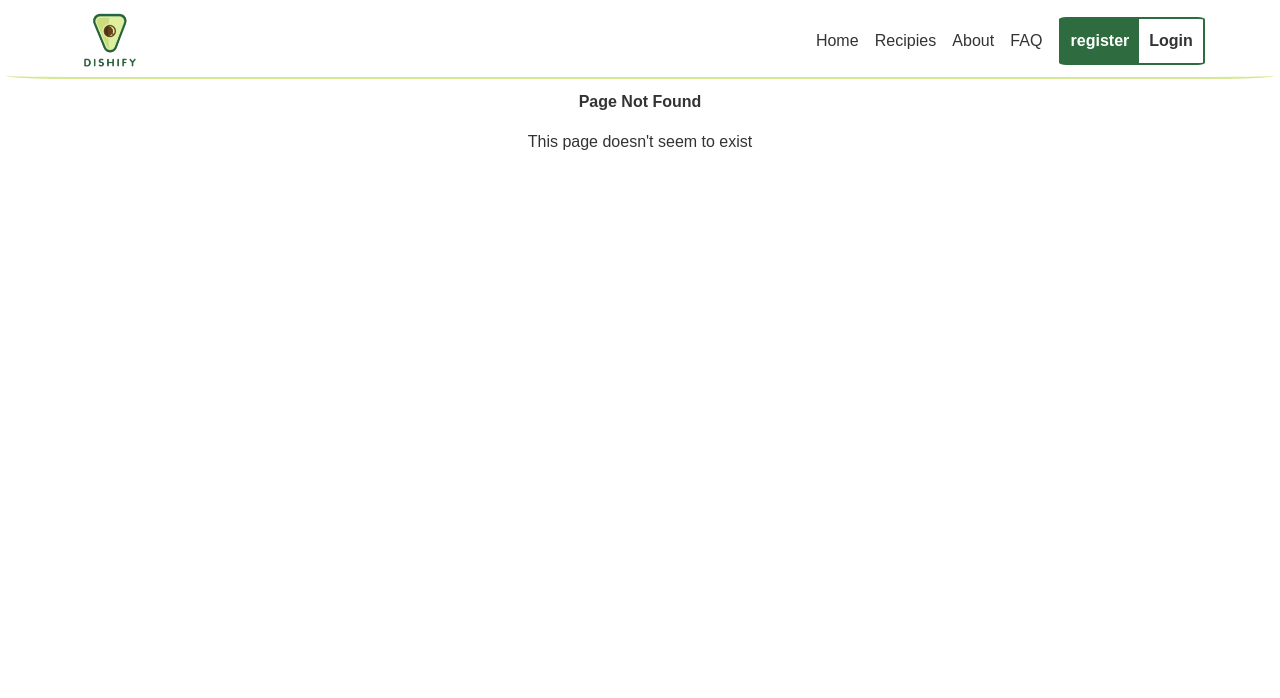
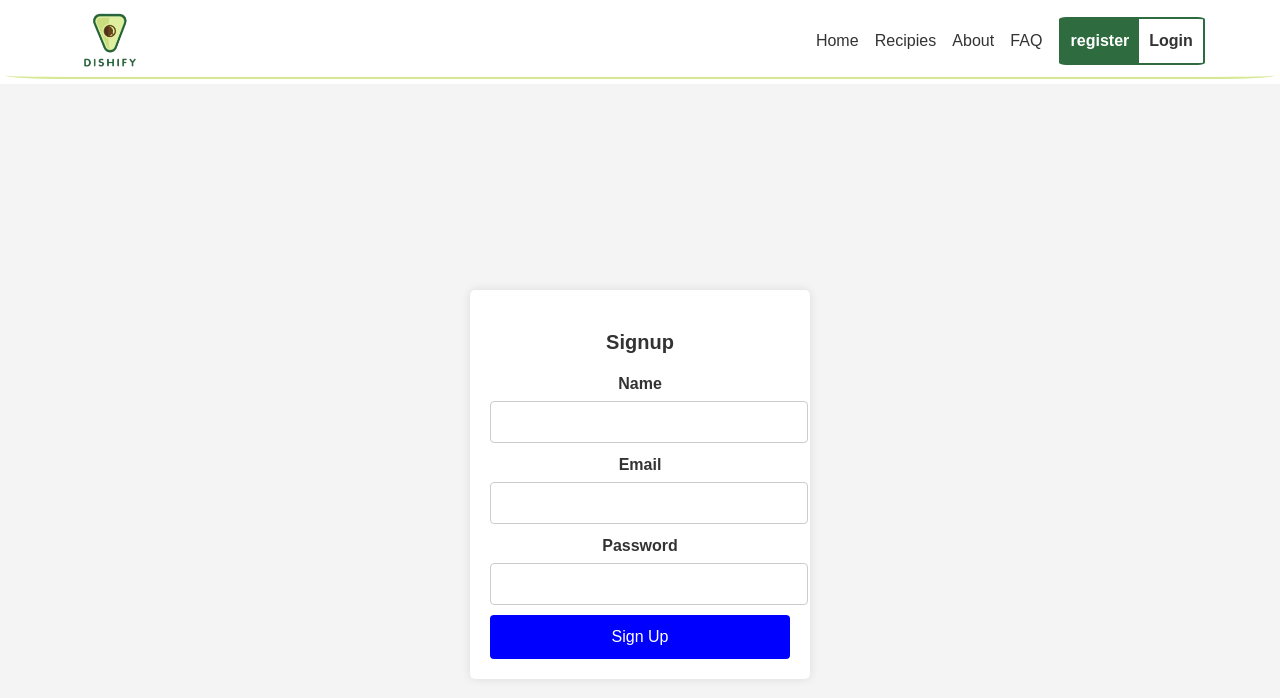
Before and after one commit to Nawelchafi/Dishify-client, a React (Create React App) app: page /register in a window 1280 px wide. Before the commit this address had no page. Shown: the top 698 px of the page. Built offline with nearby package versions, Linux system fonts and the light colour scheme.

Commit message:
added signup page

```diff
--- a/src/App.jsx
+++ b/src/App.jsx
@@ -7,7 +7,7 @@ import AboutPage from "./pages/AboutPage/AboutPage";
 import RecipiesPage from "./pages/RecipiesPage/RecipiesPage"
 import SignUpPage from "./pages/SignUpPage/SignUpPage"
 import NotFoundPage from "./pages/NotFoundPage/NotFoundPage";
-
+import LogInPage from './pages/LogInPage/LogInPage';
 import { Routes, Route } from "react-router-dom";
 
 function App() {
@@ -18,7 +18,8 @@ function App() {
       <Routes>
         <Route path="/" element={<HomePage />} />
         <Route path="/recipies" element={<RecipiesPage />} />
-        <Route path="/signup" element={<SignUpPage />} />
+        <Route path="/register" element={<SignUpPage />} />
+        <Route path="/login" element={<LogInPage />} />
         <Route path="/about" element={<AboutPage />} />
         <Route path="*" element={<NotFoundPage />} />
       </Routes>
--- a/src/components/Footer/Footer.css
+++ b/src/components/Footer/Footer.css
@@ -13,7 +13,6 @@
   flex-wrap: wrap;
   max-width: 1200px;
   margin: 0 auto;
-
 }
 
 .social-media {
@@ -28,8 +27,13 @@
   display: flex;
   justify-content: center;
   align-items: center;
-
   margin-top: 10px;
+}
+.icons i {
+    color: white;
+}
+.footer-container h3 {
+  color: white;
 }
 
 .social-media a {
@@ -51,13 +55,10 @@
   background-color: #d5e893;
 }
 @media (max-width: 768px) {
- .footer-container {
+  .footer-container {
     display: flex;
     flex-direction: column;
     align-items: center;
     justify-content: center;
-
-
+  }
 }
-
-}
--- a/src/components/Navbar/Navbar.js
+++ b/src/components/Navbar/Navbar.js
@@ -5,22 +5,20 @@ import logo from "../../../src/Dishify_logo.png"
 
 function Navbar() {
   const [isMenuOpen, setIsMenuOpen] = useState(false);
-  const [activeLink, setActiveLink] = useState(false);
+
 
 
   const toggleMenu = () => {
     setIsMenuOpen(!isMenuOpen);
   };
-  const handleclick = () => {
-    setActiveLink(true)
-  };
+
   return (
     <nav className="nav-container">
       <section className="logo">
         <img src={logo} alt="logo-disihify" />
       </section>
       <div style={{ display: "flex ", gap: "10px" ,  }}>
-        <Link to="/login" className="hamburger" style={{ textDecoration: "none" }}><i className="ri-user-fill  ">
+        <Link to="/login" className="hamburger" style={{ textDecoration: "none" }} ><i className="ri-user-fill ">
         </i></Link>
         {/* Hamburger Button */}
 
@@ -31,17 +29,17 @@ function Navbar() {
         <Link to="/">
           Home
         </Link>
-        <Link to="/recipies">
+        <Link to="/recipies" >
           Recipies
         </Link>
-        <Link to="/about">
+        <Link to="/about" >
           About
         </Link>
-        <Link to="/FAQ">
+        <Link to="/FAQ" >
           FAQ
         </Link>
         <div className="registration">
-          <Link className="register" to="/register">
+          <Link className="register" to="/register" >
             register
           </Link>
           <Link className="login" to="/login">
--- a/src/pages/SignUpPage/SignUpPage.css
+++ b/src/pages/SignUpPage/SignUpPage.css
@@ -0,0 +1,68 @@
+/* Signup.css */
+
+.signup-container {
+  display: flex;
+  align-items: center;
+  justify-content: center;
+  height: 100vh;
+  background-color: #f4f4f4;
+}
+
+.signup-form {
+  padding: 20px;
+  background: white;
+  box-shadow: 0 0 10px rgba(0, 0, 0, 0.1);
+  border-radius: 5px;
+  width: 300px;
+}
+
+.signup-title {
+  font-size: 20px;
+  font-weight: bold;
+  margin-bottom: 15px;
+  text-align: center;
+}
+
+.error-message {
+  color: red;
+  font-size: 14px;
+  text-align: center;
+}
+
+.success-message {
+  color: green;
+  font-size: 14px;
+  text-align: center;
+}
+
+.input-group {
+  margin-bottom: 10px;
+}
+
+.input-group label {
+  display: block;
+  margin-bottom: 5px;
+  font-weight: bold;
+}
+
+.input-group input {
+  width: 100%;
+  padding: 8px;
+  border: 1px solid #ccc;
+  border-radius: 4px;
+}
+
+.signup-button {
+  width: 100%;
+  background: blue;
+  color: white;
+  padding: 10px;
+  border-radius: 4px;
+  border: none;
+  cursor: pointer;
+  font-size: 16px;
+}
+
+.signup-button:hover {
+  background: darkblue;
+}
--- a/src/pages/SignUpPage/SignUpPage.jsx
+++ b/src/pages/SignUpPage/SignUpPage.jsx
@@ -1,9 +1,53 @@
-import React from 'react'
+import { useState } from "react";
+import axios from "axios";
+import "./SignUpPage.css";
 
-function SignUpPage() {
+export default function Signup() {
+    const [formData, setFormData] = useState({
+        email: "",
+        password: "",
+        name: "",
+    });
+    const [error, setError] = useState(null);
+    const [success, setSuccess] = useState(null);
+
+    const handleChange = (e) => {
+        setFormData({ ...formData, [e.target.name]: e.target.value });
+    };
+
+    const handleSubmit = async (e) => {
+        e.preventDefault();
+        setError(null);
+        setSuccess(null);
+
+        try {
+            const response = await axios.post("http://localhost:5005/api/auth/signup", formData);
+            setSuccess("Signup successful! You can now log in.");
+        } catch (err) {
+            setError(err.response?.data?.message || "Something went wrong");
+        }
+    };
+
     return (
-        <div>SignUpPage</div>
-    )
+        <div className="signup-container">
+            <form onSubmit={handleSubmit} className="signup-form">
+                <h2 className="signup-title">Signup</h2>
+                {error && <p className="error-message">{error}</p>}
+                {success && <p className="success-message">{success}</p>}
+                <div className="input-group">
+                    <label>Name</label>
+                    <input type="text" name="name" value={formData.name} onChange={handleChange} required />
+                </div>
+                <div className="input-group">
+                    <label>Email</label>
+                    <input type="email" name="email" value={formData.email} onChange={handleChange} required />
+                </div>
+                <div className="input-group">
+                    <label>Password</label>
+                    <input type="password" name="password" value={formData.password} onChange={handleChange} required />
+                </div>
+                <button type="submit" className="signup-button">Sign Up</button>
+            </form>
+        </div>
+    );
 }
-
-export default SignUpPage
```
